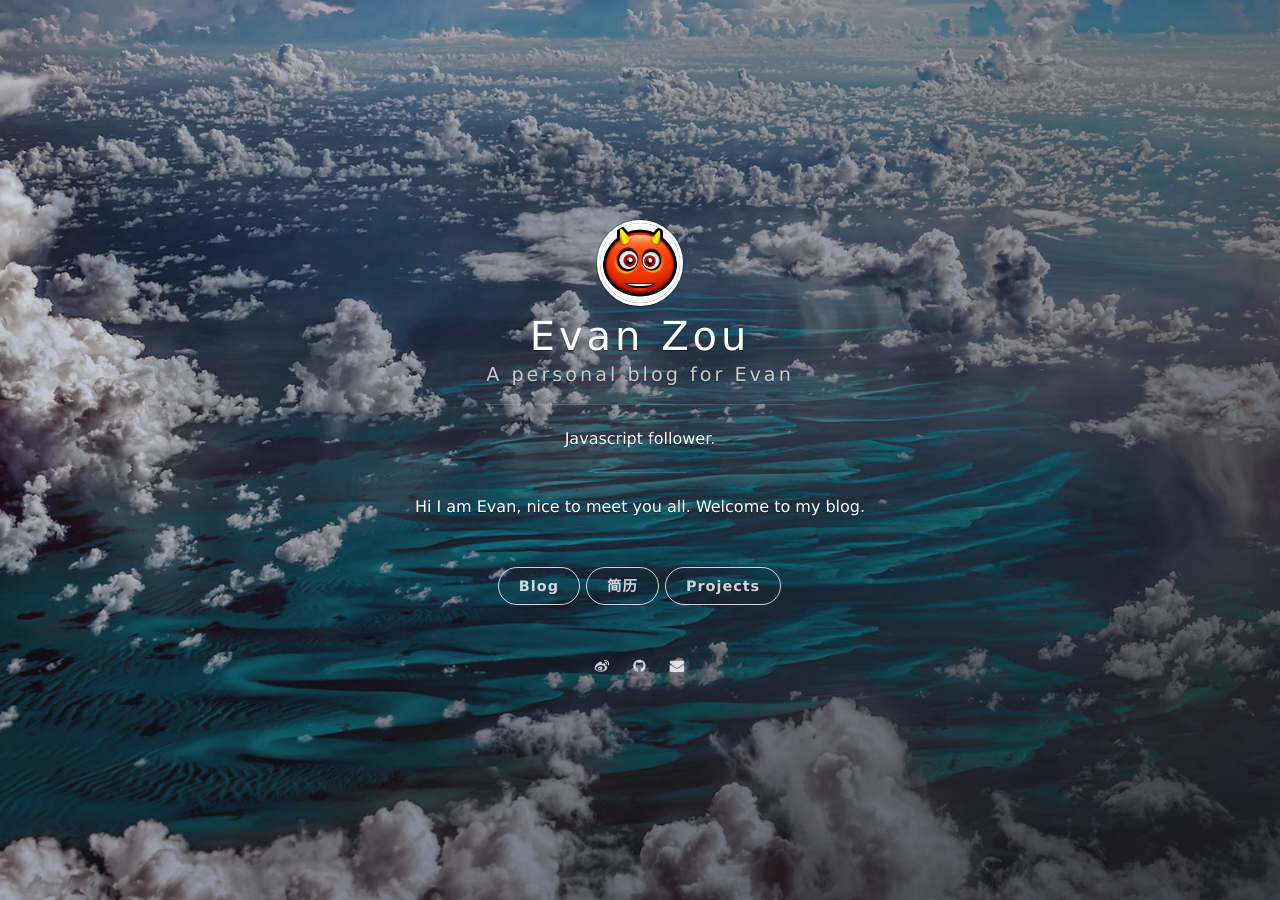
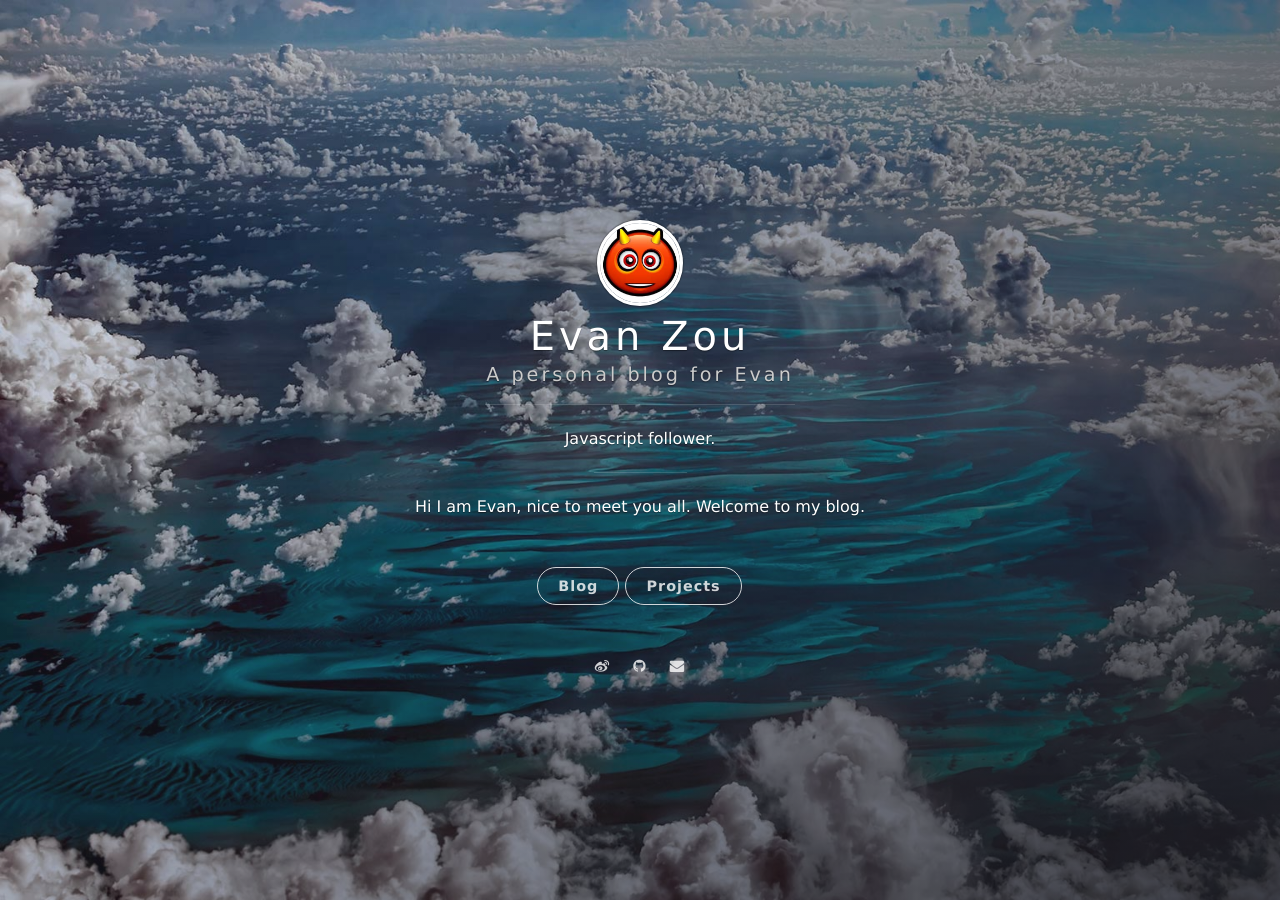
Before and after one commit to Evanzew/Evanzew.github.io, a Jekyll site: the page built from index.html, in a window 1280 px wide. Built offline with Jekyll 4.4.1, drawn with Linux system fonts in a browser that asks for light colours; nearby versions of some CDN libraries; the list of posts is cut into pages by our own code.

Commit message:
remove resume button

```diff
--- a/_config.yml
+++ b/_config.yml
@@ -22,7 +22,7 @@ blog_button:
 
 # Navigation buttons in the front page.
 nav:
-  - { title: 简历, description: My Prfiles, url: '/resume/' }
+  # - { title: 简历, description: My Prfiles, url: '/resume/' }
   - {
       title: Projects,
       description: My Projects,
```
